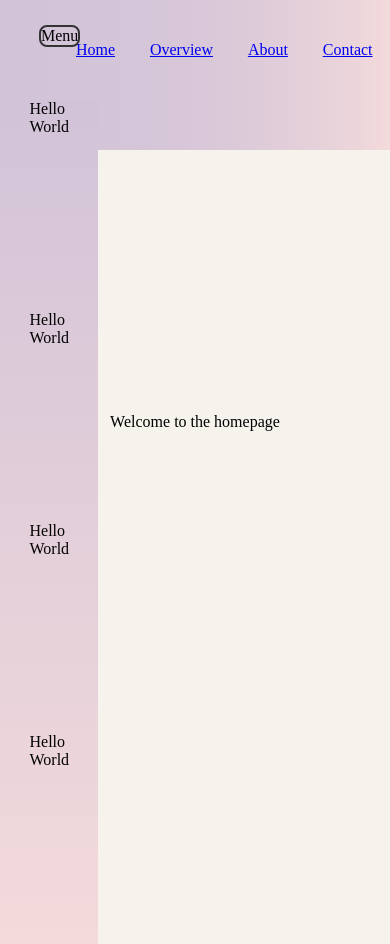
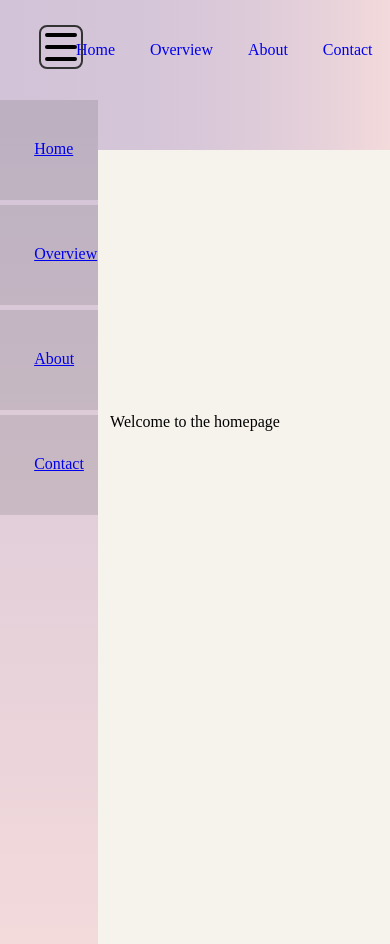
Before and after one commit to I-Skingley/nuxtjs-fun, a Nuxt app: page / in a window 390 px wide. Built offline with nearby package versions, Linux system fonts and the light colour scheme.

Commit message:
hamburger icon + styling so elements are obvious

```diff
--- a/assets/css/main.css
+++ b/assets/css/main.css
@@ -1,4 +1,6 @@
-*, *::before, *::after {
+*,
+*::before,
+*::after {
   box-sizing: border-box;
 }
 
@@ -15,7 +17,10 @@ body {
   background: #f6f2ec;
 }
 
-img, picture, svg, video {
+img,
+picture,
+svg,
+video {
   display: block;
   max-width: 100%;
 }
@@ -32,6 +37,10 @@ img, picture, svg, video {
   padding-left: 0;
   padding-top: 25px;
   z-index: 999;
+}
+
+.link {
+  text-decoration: none;
 }
 
 .header-items {
@@ -60,7 +69,6 @@ img, picture, svg, video {
   border-bottom: solid #000;
 }
 
-
 /* sidebar button */
 
 .menu-button {
@@ -76,19 +84,47 @@ img, picture, svg, video {
 
 .menu {
   position: absolute;
-  display:grid;
+  display: flex;
+  flex-wrap: wrap;
+  align-content: flex-start;
   top: 100px;
   left: 0px;
   width: 25vw;
   height: 100vh;
   background: linear-gradient(to bottom, #d2c3d8, 50%, #f3dadb);
   z-index: 999;
-  padding-left: 10px;
 }
 
 .menu-item {
+  height: 100px;
+  width: 100%;
   position: relative;
-  margin-inline: 5vw;
   margin-top: 0;
-  margin-bottom: 0;
+  margin-bottom: 5px;
+  padding-left: 35%;
+  padding-top:40px;
+  padding-bottom:auto;
+  background: rgba(100,100,100,0.2);
 }
+
+.menu-item:hover {
+  color: white;
+  background: linear-gradient(to right, #8026a3, 50%, #e02329);
+}
+
+/* Show/Hide Responsive elements */
+
+/* @media (max-width: 850px) {
+  .header-items {
+    display: none;
+  }
+}
+
+@media (min-width: 850px) {
+  .menu-button {
+    display: none;
+  }
+  .menu {
+    display: none;
+  }
+} */
--- a/components/AppHeader.vue
+++ b/components/AppHeader.vue
@@ -1,6 +1,38 @@
 <template>
   <div class="header">
-    <button class="menu-button">Menu</button>
+    <button class="menu-button">
+      <svg
+        fill="var(--button-color)"
+        class="hamburger"
+        viewBox="0 0 100 100"
+        width="40"
+      >
+          <rect
+            class="line"
+            width="80"
+            height="10"
+            x="10"
+            y="15"
+            rx="5"
+          ></rect>
+          <rect
+            class="line"
+            width="80"
+            height="10"
+            x="10"
+            y="45"
+            rx="5"
+          ></rect>
+          <rect
+            class="line"
+            width="80"
+            height="10"
+            x="10"
+            y="75"
+            rx="5"
+          ></rect>
+      </svg>
+    </button>
     <div class="header-items">
       <NuxtLink to="/" class="inline link header-item">Home</NuxtLink>
       <NuxtLink to="/" class="inline link header-item">Overview</NuxtLink>
@@ -9,9 +41,9 @@
     </div>
   </div>
   <div class="menu">
-    <NuxtLink class="menu-item">Hello World</NuxtLink>
-    <NuxtLink class="menu-item">Hello World</NuxtLink>
-    <NuxtLink class="menu-item">Hello World</NuxtLink>
-    <NuxtLink class="menu-item">Hello World</NuxtLink>
+    <NuxtLink to="/" class="menu-item">Home</NuxtLink>
+    <NuxtLink to="/" class="menu-item">Overview</NuxtLink>
+    <NuxtLink to="/" class="menu-item">About</NuxtLink>
+    <NuxtLink to="/" class="menu-item">Contact</NuxtLink>
   </div>
 </template>
```
Lines whose indentation alone changed are shown as unchanged.
